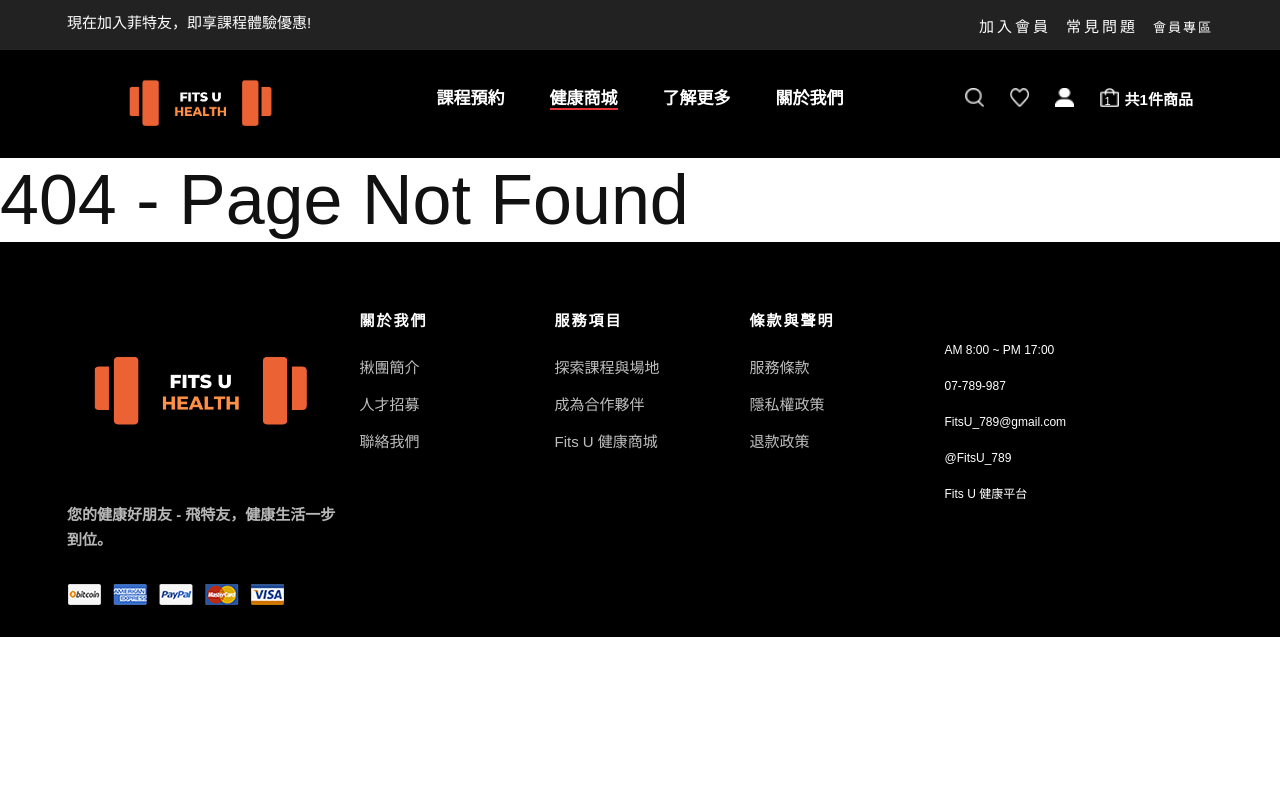
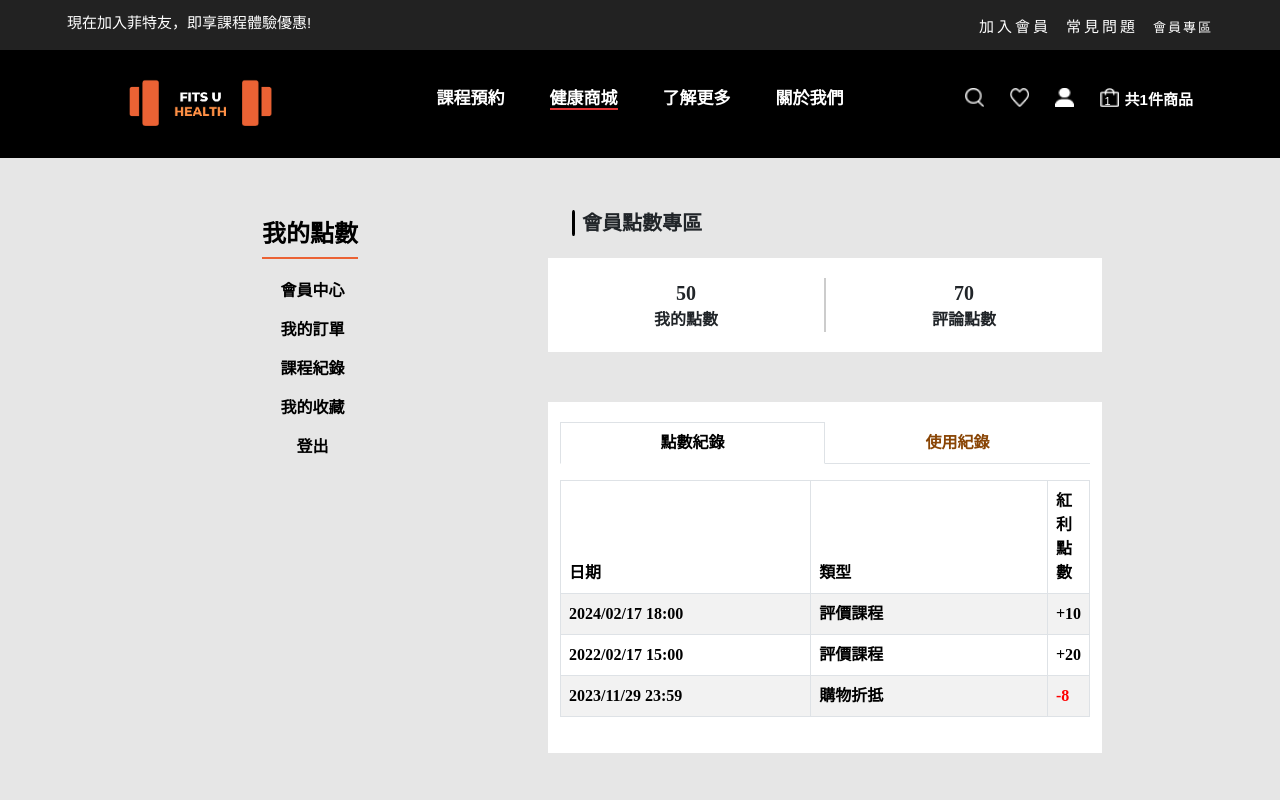
Before and after one commit to ni86910/team1_final, a Next.js app in the folder frontend-react/: page /member/points in a window 1280 px wide. Before the commit this address had no page. Shown: the top 800 px of the page. Built offline with nearby package versions, Linux system fonts and the light colour scheme.

Commit message:
補上SideBar的連結

```diff
--- a/frontend-react/components/member/favorite.js
+++ b/frontend-react/components/member/favorite.js
@@ -51,6 +51,9 @@ export default function FavoritePage() {
             <Nav className={`me-auto ${SideBar['nav-side']}`}>
               <Link className={SideBar['Nav-link']} href="#member-center">
                 會員中心
+              </Link>
+              <Link className={SideBar['Nav-link']} href="#profile">
+                個人資料
               </Link>
               <Link className={SideBar['Nav-link']} href="#order">
                 我的訂單
--- a/frontend-react/components/member/member-center.js
+++ b/frontend-react/components/member/member-center.js
@@ -44,7 +44,6 @@ export default function MemberCenterPage() {
                 課程紀錄
               </Link>
               <Link className={SideBar['Nav-link']} href="#points">
-                {' '}
                 我的點數
               </Link>
               <Link className={SideBar['Nav-link']} href="#favorite">
--- /dev/null
+++ b/frontend-react/components/member/points.js
@@ -0,0 +1,187 @@
+import React from 'react'
+import Image from 'next/image'
+import Link from 'next/link'
+/* My module.scss */
+import style from '@/styles/points.module.scss'
+import SideBar from '@/styles/m-sidebar.module.scss'
+/* React-Bootstrap */
+import {
+  Table,
+  Nav,
+  Navbar,
+  Container,
+  Row,
+  Col,
+  Tab,
+  Tabs,
+} from 'react-bootstrap'
+/* React-icon */
+
+export default function PointsPage() {
+  return (
+    <>
+      <section className={SideBar['member-center-container']}>
+        {/* Side Bar Begin */}
+        <Navbar className={SideBar['m-sidebar']}>
+          <Container className={SideBar['m-container']}>
+            <Navbar.Brand href="#profile" className={SideBar['text-h4']}>
+              我的點數
+            </Navbar.Brand>
+            <Nav className={`me-auto ${SideBar['nav-side']}`}>
+              <Link className={SideBar['Nav-link']} href="#member-center">
+                會員中心
+              </Link>
+              <Link className={SideBar['Nav-link']} href="#order">
+                我的訂單
+              </Link>
+              <Link className={SideBar['Nav-link']} href="#course-records">
+                課程紀錄
+              </Link>
+              <Link className={SideBar['Nav-link']} href="#favorite">
+                我的收藏
+              </Link>
+              <Link className={SideBar['Nav-link']} href="#logout">
+                登出
+              </Link>
+            </Nav>
+          </Container>
+        </Navbar>
+        {/* Side Bar End */}
+
+        {/* Points Start */}
+        <Container className={style['point-section']}>
+          <Container>
+            <Row>
+              <Col className={style['point-title']}>會員點數專區</Col>
+            </Row>
+          </Container>
+          {/* First Point Container Start */}
+          <Row className={style['point-first-row']}>
+            <Col className={style['point-left']}>
+              <div className={style['points-number']}>50</div>
+              <div>我的點數</div>
+            </Col>
+
+            <Col className={style['point-right']}>
+              <div className={style['points-number']}>70</div>
+              <div>評論點數</div>
+            </Col>
+          </Row>
+          {/* First Point Container End */}
+
+          {/* Second Point Container Start */}
+          <Row className={style['point-second-row']}>
+            <Col>
+              {' '}
+              <Tabs
+                defaultActiveKey="points"
+                id="justify-tab-example"
+                className={`mb-3 ${['Tabs-color']}`}
+                justify
+              >
+                <Tab eventKey="points" title="點數紀錄">
+                  <Table striped bordered hover>
+                    <thead>
+                      <tr>
+                        <td width={300}>
+                          <span>日期</span>
+                        </td>
+                        <td width={300}>
+                          <span>類型</span>
+                        </td>
+                        <td>
+                          <span>紅利點數</span>
+                        </td>
+                      </tr>
+                    </thead>
+                    <tbody>
+                      <tr>
+                        <td>2024/02/17 18:00</td>
+                        <td>評價課程</td>
+                        <td>
+                          <span>
+                            <span points="10" class="PointValue">
+                              <span>+10</span>
+                            </span>
+                          </span>
+                        </td>
+                      </tr>
+                      <tr>
+                        <td>2022/02/17 15:00</td>
+                        <td>評價課程</td>
+                        <td>
+                          <span>
+                            <span points="20" class="PointValue">
+                              <span>+20</span>
+                            </span>
+                          </span>
+                        </td>
+                      </tr>
+                      <tr>
+                        <td>2023/11/29 23:59</td>
+                        <td>購物折抵</td>
+                        <td>
+                          <span>
+                            <span
+                              points="-8"
+                              class="PointValue"
+                              style={{ color: 'red' }}
+                            >
+                              <span>-8</span>
+                            </span>
+                          </span>
+                        </td>
+                      </tr>
+                    </tbody>
+                  </Table>
+                </Tab>
+                <Tab eventKey="remark" title="使用紀錄">
+                  <Table striped bordered hover>
+                    <thead>
+                      <tr>
+                        <td width={300}>
+                          <span>日期</span>
+                        </td>
+                        <td width={300}>
+                          <span>訂單編號</span>
+                        </td>
+                        <td>
+                          <span>使用點數</span>
+                        </td>
+                      </tr>
+                    </thead>
+                    <tbody>
+                      <tr>
+                        <td>2024/02/17 18:00</td>
+                        <td>TGFDEWK025884</td>
+                        <td>
+                          <span>
+                            <span points="-19" style={{ color: 'red' }}>
+                              <span>-19</span>
+                            </span>
+                          </span>
+                        </td>
+                      </tr>
+                      <tr>
+                        <td>2023/11/29 23:59</td>
+                        <td>TGFDEWK057747</td>
+                        <td>
+                          <span>
+                            <span points="-8" style={{ color: 'red' }}>
+                              <span>-8</span>
+                            </span>
+                          </span>
+                        </td>
+                      </tr>
+                    </tbody>
+                  </Table>
+                </Tab>
+              </Tabs>
+            </Col>
+          </Row>
+          {/* Second Point Container Start */}
+        </Container>
+      </section>
+    </>
+  )
+}
--- /dev/null
+++ b/frontend-react/pages/member/points.js
@@ -0,0 +1,16 @@
+import React from 'react'
+// import Navbar from '@/components/common/navbar'
+// import Footer from '@/components/common/footer'
+import PointsPage from '@/components/member/points'
+import Head from 'next/head'
+
+export default function Points() {
+  return (
+    <>
+      <Head>
+        <title>我的點數</title>
+      </Head>
+      <PointsPage />
+    </>
+  )
+}
--- /dev/null
+++ b/frontend-react/styles/points.module.scss
@@ -0,0 +1,75 @@
+@import "variable";
+
+
+
+.btn{
+  width: 150px;
+  background-color: black;
+  color: white;
+  border-radius: 50px;
+  display: block;
+  padding: 5px;
+  text-align: center;
+
+  &:hover{
+    background-color:$secondary-color;
+    color:white;
+    border-radius: 50px;
+  }
+}
+
+
+.point-section{
+  margin: 0px 190px;
+  padding: 50px 0px;
+  width:100%;
+}
+
+.point-title{
+  margin-bottom: 20px;
+  font-size: 20px;
+  display:flex;
+  &::before{
+    background-color: black;
+    border-radius: 40% / 10%;
+    content: "";
+    margin: 2px 7px 2px 0px;
+    width: 3px;
+  }
+}
+
+.point-first-row,
+.point-second-row
+{
+  background-color: white;
+  padding: 20px 0px;
+  display: flex;
+  justify-content: space-around;
+  align-items: center;
+  .point-left,
+  .point-right{
+    display: flex;
+    flex-direction: column;
+    justify-content: center;
+    align-items: center;
+    .points-number{
+      font-size: 20px;
+    }
+  }
+}
+.point-left{
+  border-right: 2px solid $gray-deep-color;
+}
+.point-second-row{
+
+  margin-top: 50px;
+}
+
+.Tabs-color{
+  color:white;
+  background-color: black;
+  &:hover{
+    color:white;
+    background-color: $primary-color;
+  }
+}
```
